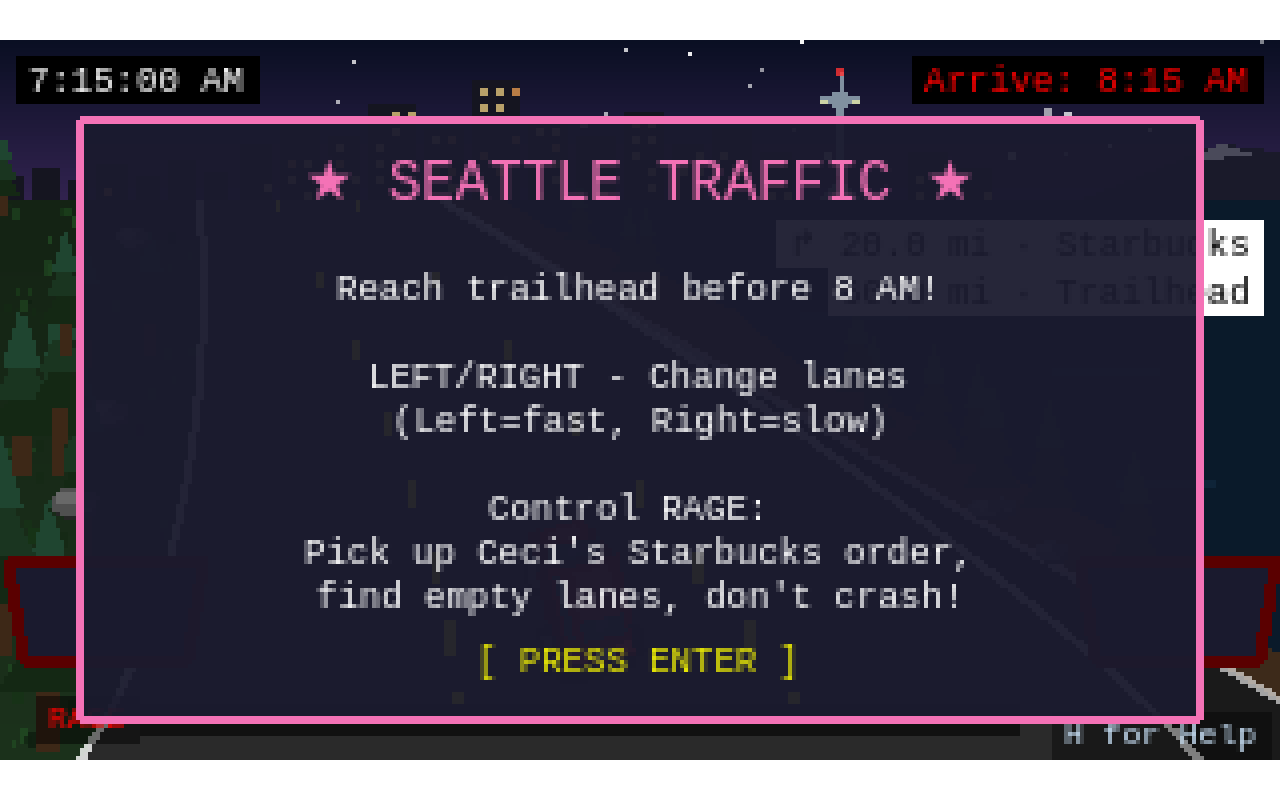
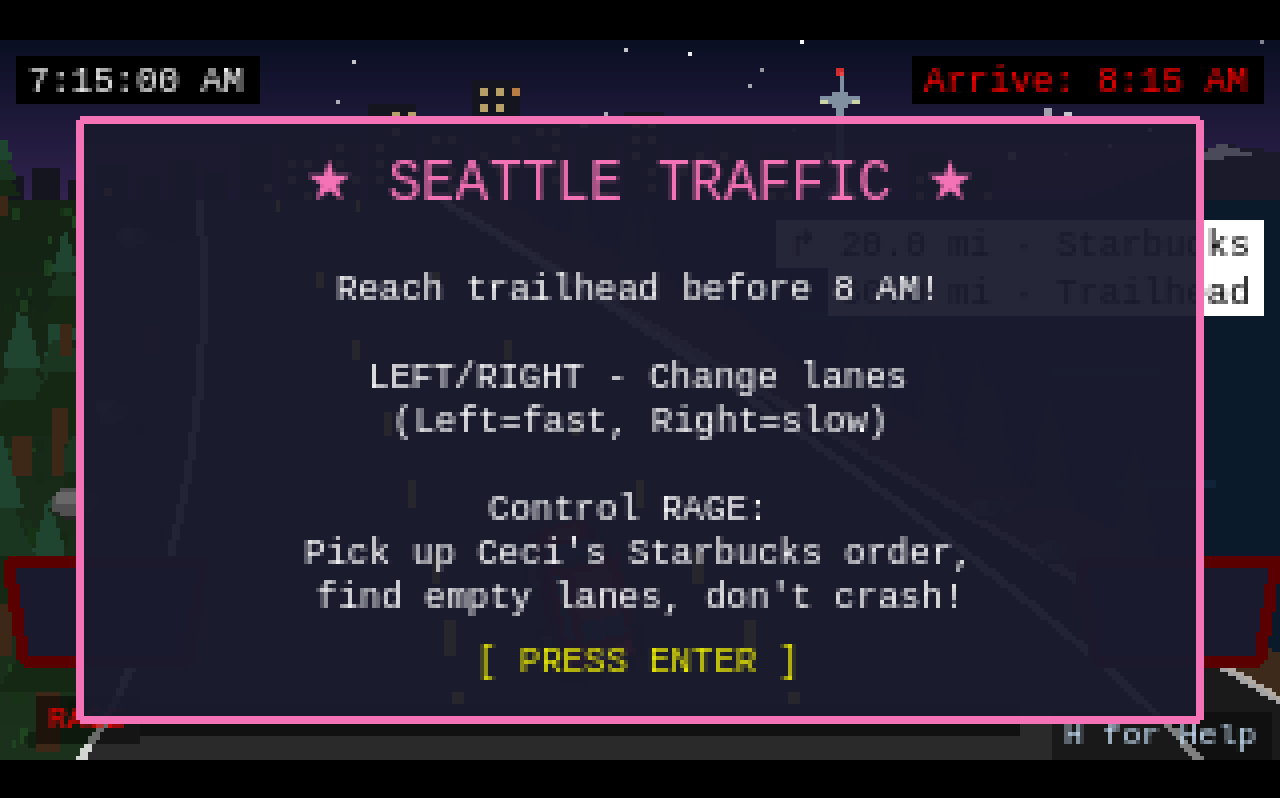
Before and after one commit to cgarcialm/gs-tiny-game, a website built with Vite: page index.html in a window 1280 px wide. Built offline with nearby package versions, Linux system fonts and the light colour scheme; animation ran at ten frames a second; files whose address does not match are found by name.

Commit message:
Background coolor

```diff
--- a/src/style.css
+++ b/src/style.css
@@ -5,7 +5,7 @@
 
   color-scheme: light dark;
   color: rgba(255, 255, 255, 0.87);
-  background-color: #242424;
+  background-color: #000000;
 
   font-synthesis: none;
   text-rendering: optimizeLegibility;
@@ -28,7 +28,7 @@
   min-width: 320px;
   min-height: 100vh;
   overflow: hidden !important;
-  /* background-color: #0a0f14; */
+  background-color: #000000 !important;
 }
 
 h1 {
@@ -36,10 +36,15 @@
   line-height: 1.1;
 }
 
+html {
+  background-color: #000000 !important;
+}
+
 #app {
   margin: 0 auto !important;
   padding: 0 !important;
   text-align: center;
+  background-color: #000000;
 }
 
 canvas {
@@ -89,7 +94,7 @@
 @media (prefers-color-scheme: light) {
   :root {
     color: #213547;
-    background-color: #ffffff;
+    background-color: #000000;
   }
   a:hover {
     color: #747bff;
```
